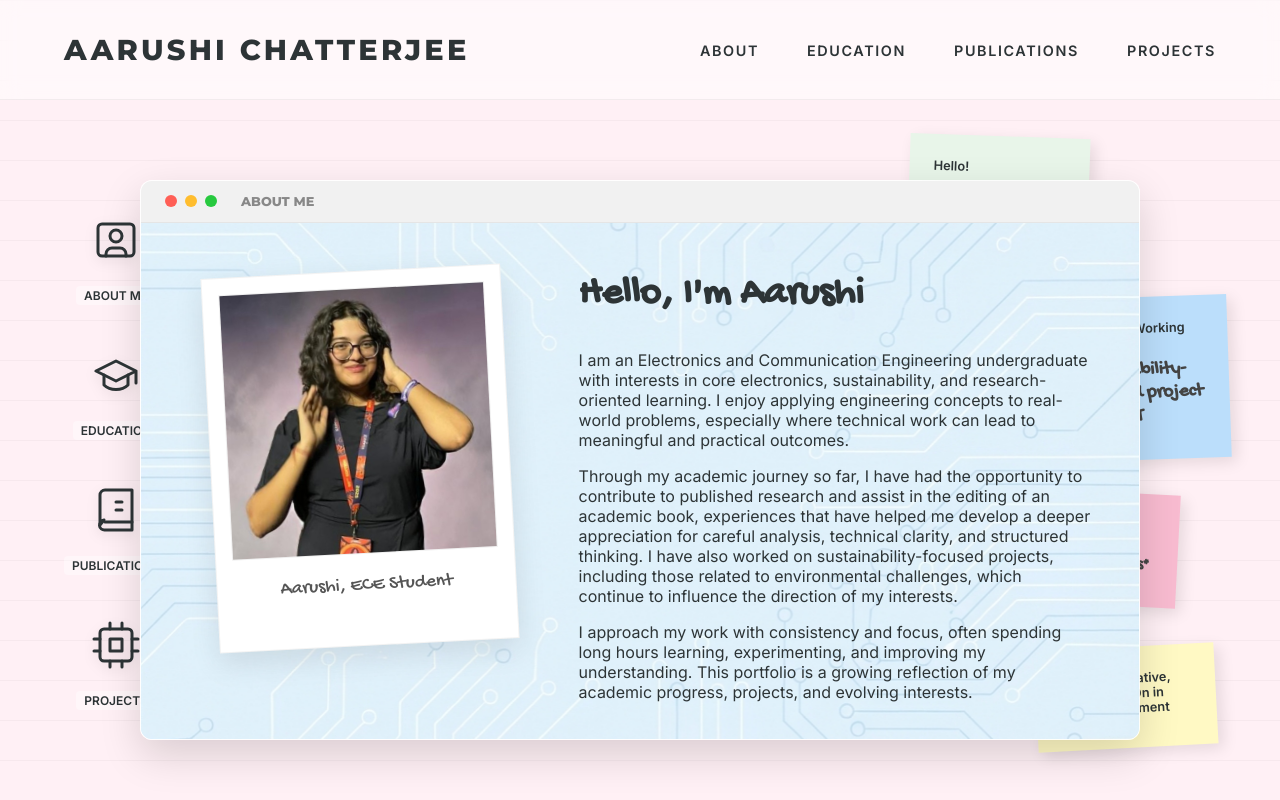
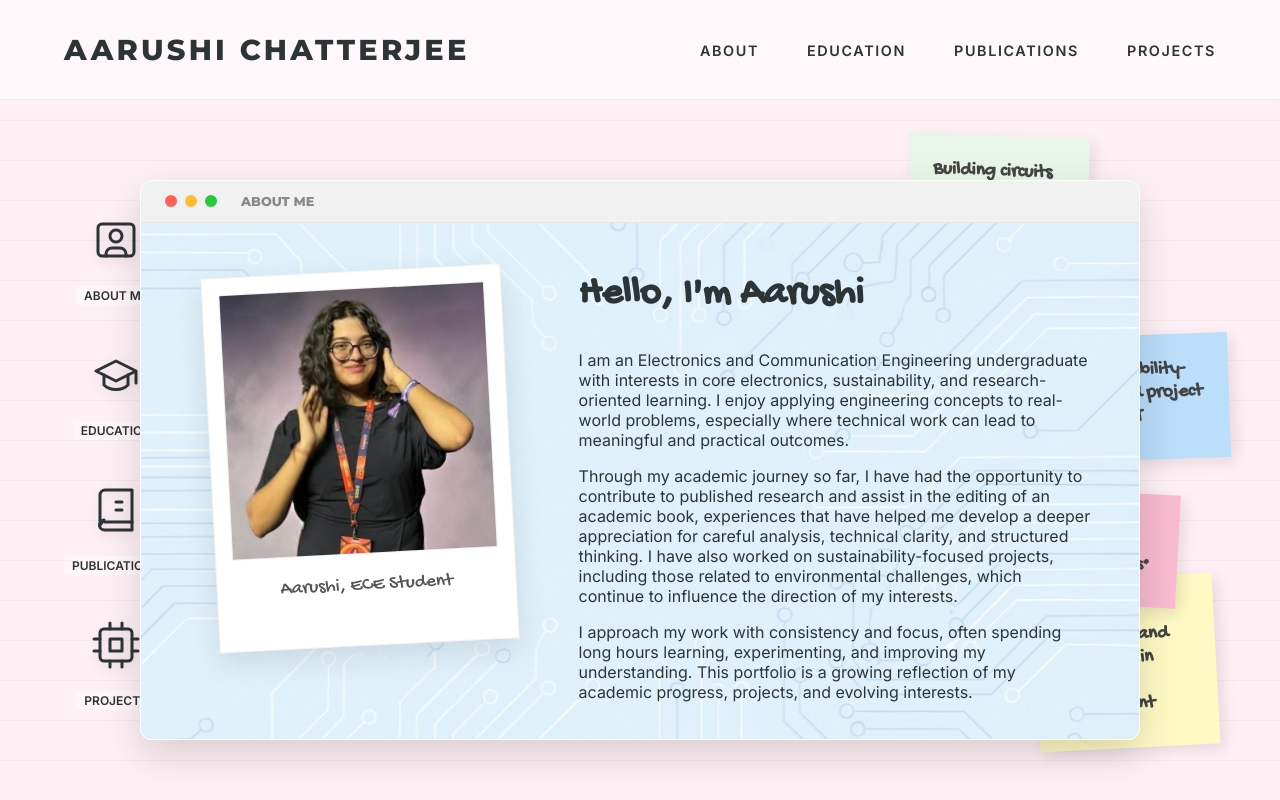
Before and after one commit to Aarushi-Chatterjee/myportfolio, a plain HTML site: page index.html in a window 1280 px wide. Shown: the top 800 px of the page. Drawn offline with Linux system fonts and the light colour scheme.

Commit message:
Remove sticky note headers and update yellow note to handwritten font

```diff
--- a/index.html
+++ b/index.html
@@ -84,12 +84,11 @@
         </div>
 
         <div class="sticky-note mint-note">
-            <p>Hello!</p>
             <p class="handwritten">Building circuits & dreaming big. Welcome! 👋</p>
         </div>
 
         <div class="sticky-note yellow-note">
-            <p>Curious, Creative, and Hands-On in Every Experiment</p>
+            <p class="handwritten">Curious, Creative, and Hands-On in Every Experiment</p>
         </div>
 
         <div class="sticky-note pink-note">
@@ -97,7 +96,6 @@
         </div>
 
         <div class="sticky-note blue-note">
-            <p>Currently Working On:</p>
             <p class="handwritten">Sustainability-oriented project by YDfCT</p>
         </div>
 
```
